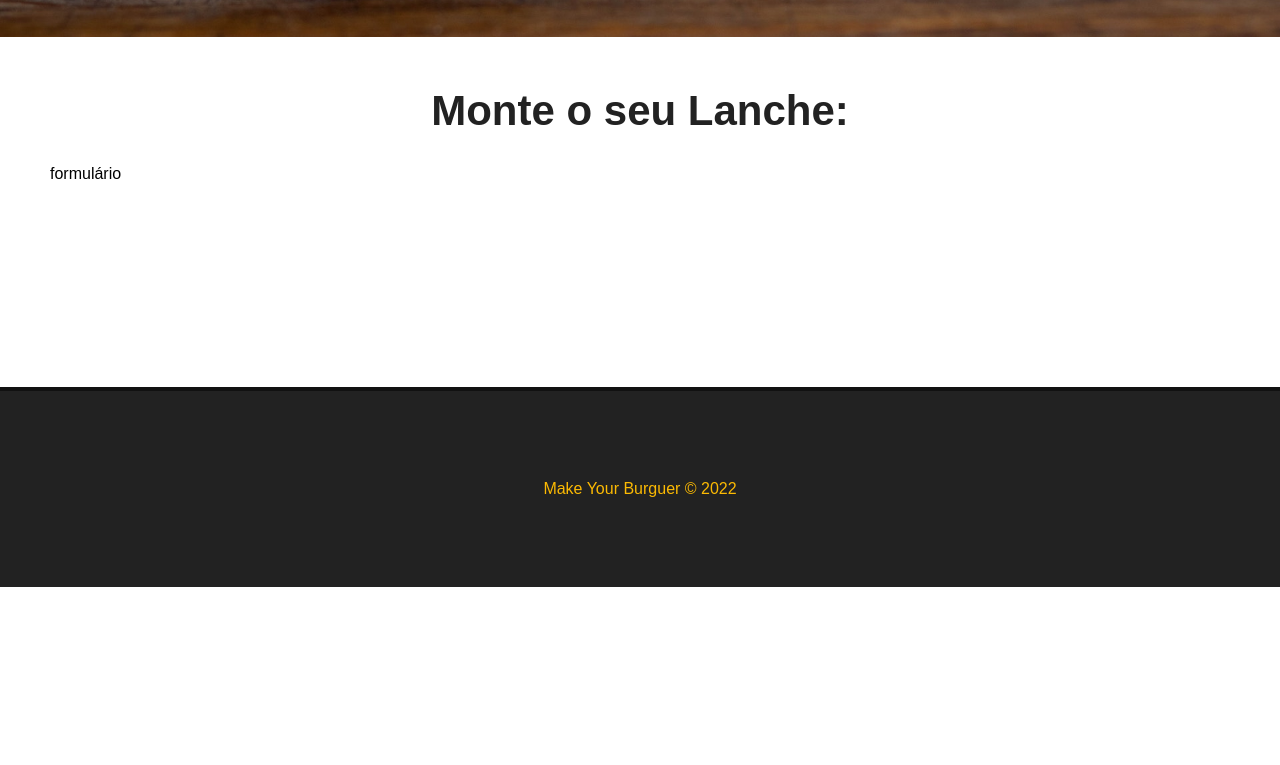
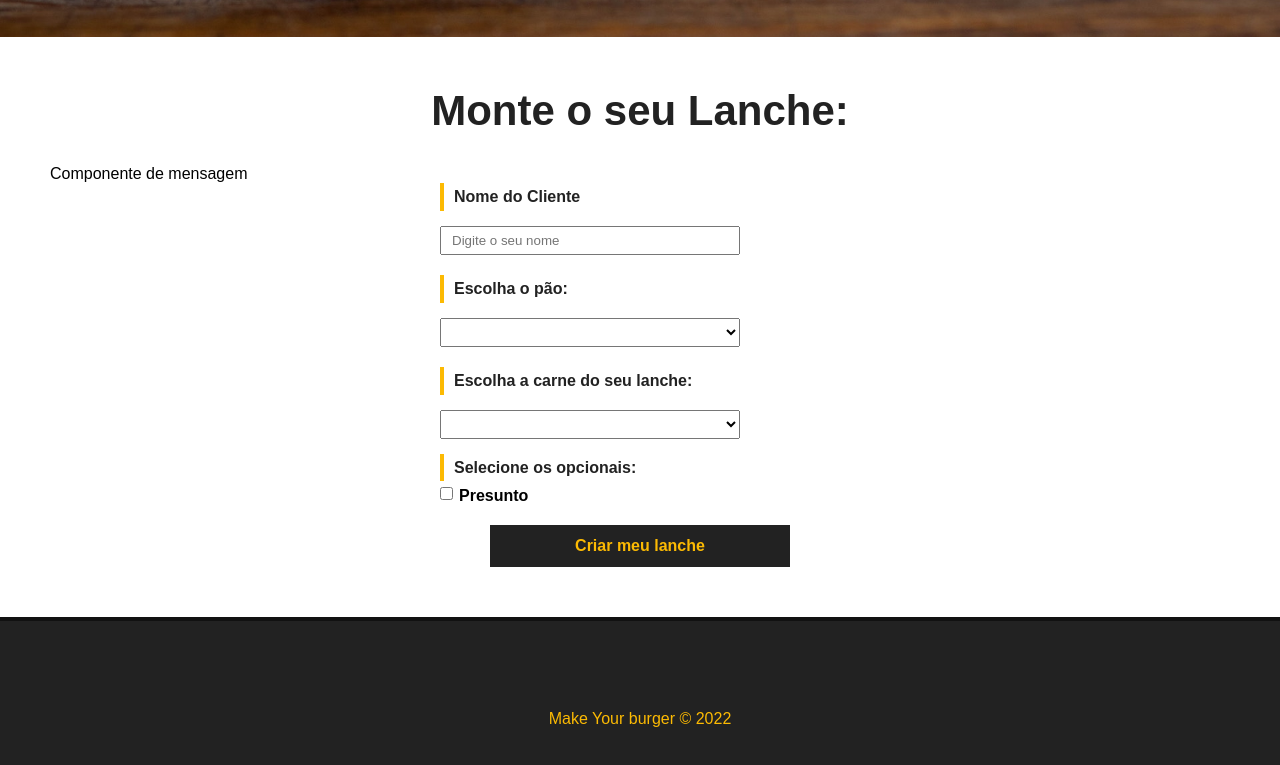
Before and after one commit to Borgarelli/Make-Your-Burger, a Vue app: page / in a window 1280 px wide. Shown: the part 541-1306 px from the top of the page. Before the commit the page ends 1128 px from the top, so only its background shows below. Built offline with nearby package versions, Linux system fonts and the light colour scheme.

Commit message:
add Burgerform

```diff
--- a/package.json
+++ b/package.json
@@ -1,5 +1,5 @@
 {
-  "name": "make_your_burguer",
+  "name": "make_your_burger",
   "version": "0.1.0",
   "private": true,
   "scripts": {
--- a/src/App.vue
+++ b/src/App.vue
@@ -19,7 +19,7 @@
     data() {
       return {
         logo_src: "/img/logo.png",
-        app_name: "Make Your Burguer"
+        app_name: "Make Your burger"
       }
     }
   }
--- a/src/components/Banner.vue
+++ b/src/components/Banner.vue
@@ -1,6 +1,6 @@
 <template>
     <div id="main-banner">
-        <h1>Make Your Burguer</h1>
+        <h1>Make Your burger</h1>
     </div>
 </template>
 
--- /dev/null
+++ b/src/components/BurgerForm.vue
@@ -0,0 +1,118 @@
+<template>
+    <p>Componente de mensagem</p>
+    <div>
+        <div>
+            <form id="id-form">
+              <div class="input-container">
+                <label for="nome">Nome do Cliente </label>
+                <input type="text" id="nome" name="nome" v-model="nome" placeholder="Digite o seu nome">
+              </div>
+              <div class="input-container">
+                <label for="pao">Escolha o pão: </label>
+                <select name="pao" id="pao" v-model="pao">
+                    <option value="">Selecione o seu pão: </option>
+                    <option value="integral">Integral</option>
+                </select>
+              </div>
+              <div class="input-container">
+                <label for="carne">Escolha a carne do seu lanche: </label>
+                <select name="carne" id="carne" v-model="carne">
+                    <option value="">Selecione o tipo de carne: </option>
+                    <option value="maminha">Maminha</option>
+                </select>
+              </div>
+              <div id="opicional-container">
+                <label id="opcional-title" for="opcional">Selecione os opcionais: </label>
+                 <div class="checkbox-container">
+                    <input type="checkbox" name="opcional" v-model="opcional" value="presunto">
+                    <span> Presunto</span>
+                 </div>
+              </div>
+                <div class="input-container">
+                    <input type="submit"  class="submit-btn" value="Criar meu lanche">
+                </div>
+            </form>
+        </div>
+    </div>
+</template>
+
+<script>
+    export default {
+        name: 'BurgerForm',
+        data(){
+            return {
+
+            }
+        }
+    }
+</script>
+
+<style scoped>
+    #id-form{
+        max-width: 400px;
+        margin: 0 auto;
+    }
+
+    .input-container {
+        display: flex;
+        flex-direction: column;
+        margin-bottom: 20px;
+    }
+
+    label {
+        font-weight: bold;
+        margin-bottom: 15px;
+        color: #222;
+        padding: 5px 10px;
+        border-left: 4px solid #FCBA03;
+    }
+
+    input, select {
+        padding: 5px 10px;
+        width: 300px;
+    }
+
+    #optional-container {
+        flex-direction: row;
+        flex-wrap: wrap;
+    }
+
+    #opcional-title {
+        width: 100%;
+    }
+
+    .checkbox-container {
+        display: flex;
+        align-items: flex-start;
+        width: 50%;
+        margin-bottom: 20px;
+    }
+
+    .checkbox-container span,
+    .checkbox-container input {
+        width: auto;
+        margin-top: 10px
+    }
+
+    .checkbox-container span {
+        margin-left: 6px;
+        font-weight: bold;
+    }
+
+    .submit-btn{
+        background-color: #222;
+        color: #FCBA03;
+        font-weight: bold;
+        border: 2px solid #222;
+        padding: 10px;
+        font-size: 16px;
+        margin: 0 auto; /*Faz o botão ficar centralizado no container */
+        cursor: pointer;
+        transition: .5s;
+    }
+
+    .submit-btn:hover {
+        background-color: transparent;
+        color: #222;
+    }
+</style>
--- a/src/components/Footer.vue
+++ b/src/components/Footer.vue
@@ -1,6 +1,6 @@
 <template>
     <footer id="footer">
-        <p>Make Your Burguer &copy; 2022</p>
+        <p>Make Your burger &copy; 2022</p>
     </footer>
 </template>
 
--- a/src/views/HomeView.vue
+++ b/src/views/HomeView.vue
@@ -2,16 +2,18 @@
   <Banner />
   <div class="main-container">
    <h1>Monte o seu Lanche:</h1>
-   <p>formulário</p>
+   <BurgerForm />
   </div>
 </template>
 
 <script>
 import Banner from '../components/Banner.vue';
+import BurgerForm from '../components/BurgerForm.vue';
   export default {
     name: 'Home',
     components:{
-      Banner
+      Banner,
+      BurgerForm
     }
   }
 
```
Also changed, not shown: 2 other files (tests, documents, lock files or other folders).
